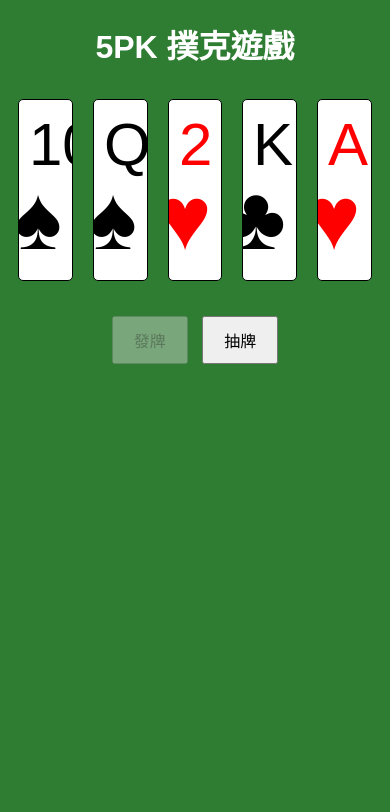
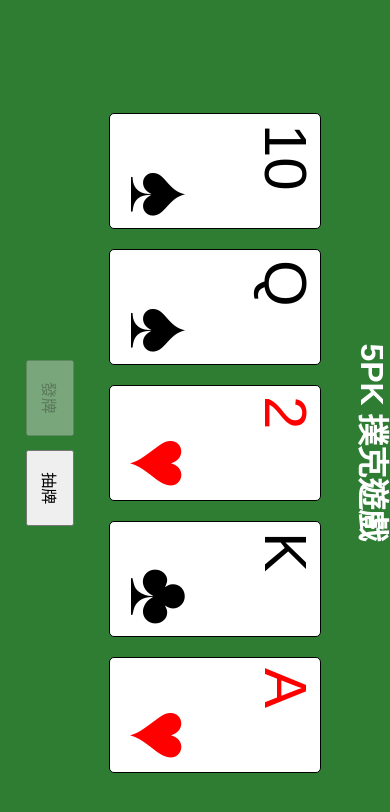
Before and after one commit to GogoZin/SlotGame5PK, a plain HTML site: page index.html in a window 390 px wide. Both pictures are taken after a click on the button "發牌". Drawn offline with Linux system fonts and the light colour scheme.

Commit message:
音效修正 以及 當使用者的螢幕解析為768px 就強制橫屏
方便手機用戶遊玩 將body的css樣式旋轉90度

```diff
--- a/styles.css
+++ b/styles.css
@@ -7,17 +7,20 @@ body {
 
 #game {
     margin-top: 20px;
+    padding-left: 5%;
+    padding-right: 5%;
 }
 
 #cards {
+    width: 100%;
     display: flex;
     justify-content: center;
     margin-bottom: 20px;
 }
 
 .card {
-    width: 120px;
-    height: 180px;
+    width: 15%;
+    height: 210px;
     background-color: #fff;
     border: 1px solid black;
     border-radius: 5px;
@@ -31,14 +34,14 @@ body {
 
 .card .back .value {
     position: absolute;
-    top: -170px;
+    top: -240px;
     left: 10px;
     font-size: 60px; /* 增大數字字體大小 */
 }
 
 .card .back .suit {
     position: absolute;
-    bottom: 10px;
+    bottom: 30px;
     right: 10px;
     font-size: 90px; /* 增大圖示字體大小 */
 }
@@ -57,8 +60,8 @@ body {
     background-repeat: no-repeat;
     background-position: center;
     transform: rotatey(0deg);
-    width: 120px;
-    height: 180px;
+    width: 100%;
+    height: 240px;
     backface-visibility: hidden;
     transition: transform .25s ease-in-out;
 }
@@ -110,3 +113,12 @@ button {
         background-image: linear-gradient(to top left, yellow, #f2f2f2);
     }
 }
+
+@media (max-width: 768px) {
+    body {
+        width: 100vh;
+    height: 100vw;
+    transform-origin: top left;
+    transform: rotate(90deg) translateY(-100%);
+    }
+}
```
